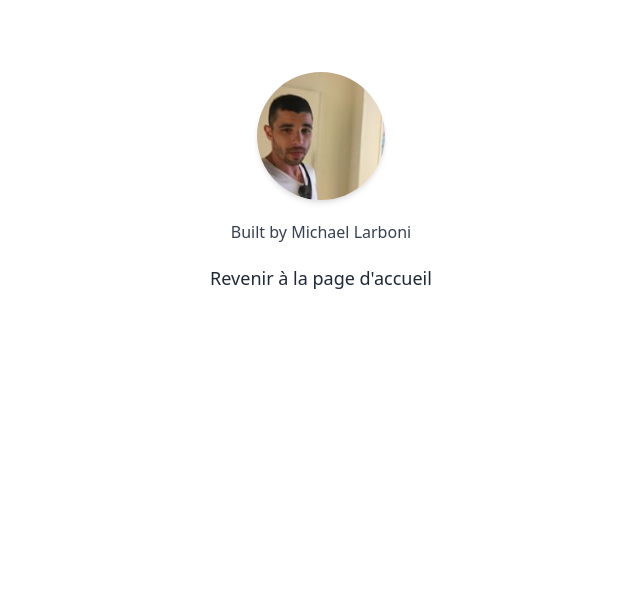
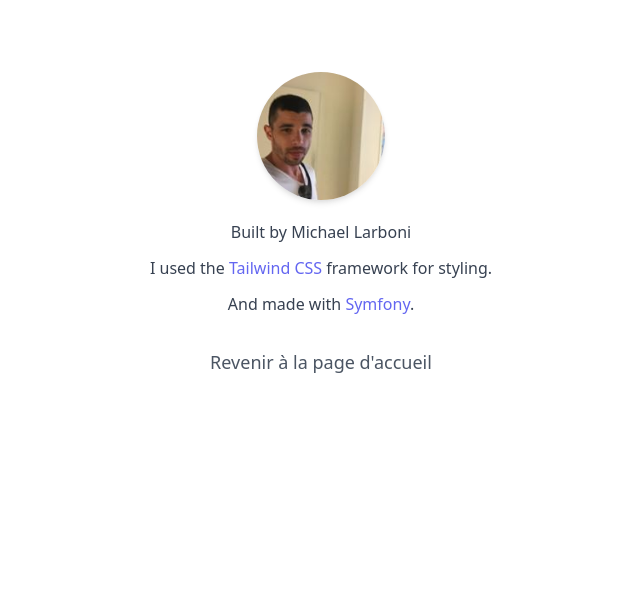
Before and after one commit to michaellarboni/hello-city, a Symfony app: template templates/pages/about.html.twig in a window 1280 px wide. Shown: the top 616 px of the page, without its empty margins (319-959 px from the left). Run offline with Twig, Linux system fonts and the light colour scheme; the template is opened without the code that fills it, so the values that code supplies are empty; some libraries are stand-ins or nearby versions.

Commit message:
Add some style

```diff
--- a/templates/base.html.twig
+++ b/templates/base.html.twig
@@ -7,7 +7,7 @@
         <title>{% block title %}Hello City !!{% endblock %}</title>
         {% block stylesheets %}{% endblock %}
     </head>
-    <body class="flex flex-col justify-between items-center min-h-screen">
+    <body class="flex flex-col justify-between items-center min-h-screen text-gray-700">
         <main role="main" class="my-6 flex flex-col justify-center items-center">
             {% block body %}{% endblock %}
         </main>
--- a/templates/pages/about.html.twig
+++ b/templates/pages/about.html.twig
@@ -5,9 +5,16 @@
 {% block body %}
     <img src="/images/photo.jpg" alt="owner picture" class="rounded-full mt-12 h-32 shadow-md">
 
-    <h1 class="text-gray-700 mt-5">Built by Michael Larboni</h1>
+    <h1 class="mt-5">Built by Michael Larboni</h1>
+    <p class="mt-3">I used the
+        <a class="text-indigo-500 hover:text-indigo-600" href="https://tailwindcss.com/">Tailwind CSS </a>
+        framework for styling.
+    </p>
+    <p class="mt-3">And made with
+        <a class="text-indigo-500 hover:text-indigo-600" href="https://tailwindcss.com/">Symfony</a>.
+    </p>
 
-    <p class="text-lg text-gray-800 mt-5">
+    <p class="text-lg text-gray-600 hover:text-indigo-600 mt-8">
         <a href="{{ path('app_home') }}">Revenir à la page d'accueil</a>
     </p>
 {% endblock %}
--- a/templates/pages/home.html.twig
+++ b/templates/pages/home.html.twig
@@ -6,5 +6,5 @@
     <img src="/images/placeholder.png" alt="France flag" class="rounded mt-12 h-32 shadow-md">
     <h1 class="mt-5 text-3xl sm:text-5xl font-semibold text-indigo-600">Hello from France !</h1>
 
-    <p class="text-lg text-gray-800">Il est actuellement {{ 'now'|date('H:i') }}</p>
+    <p class="text-lg">Il est actuellement {{ 'now'|date('H:i') }}</p>
 {% endblock %}
```
